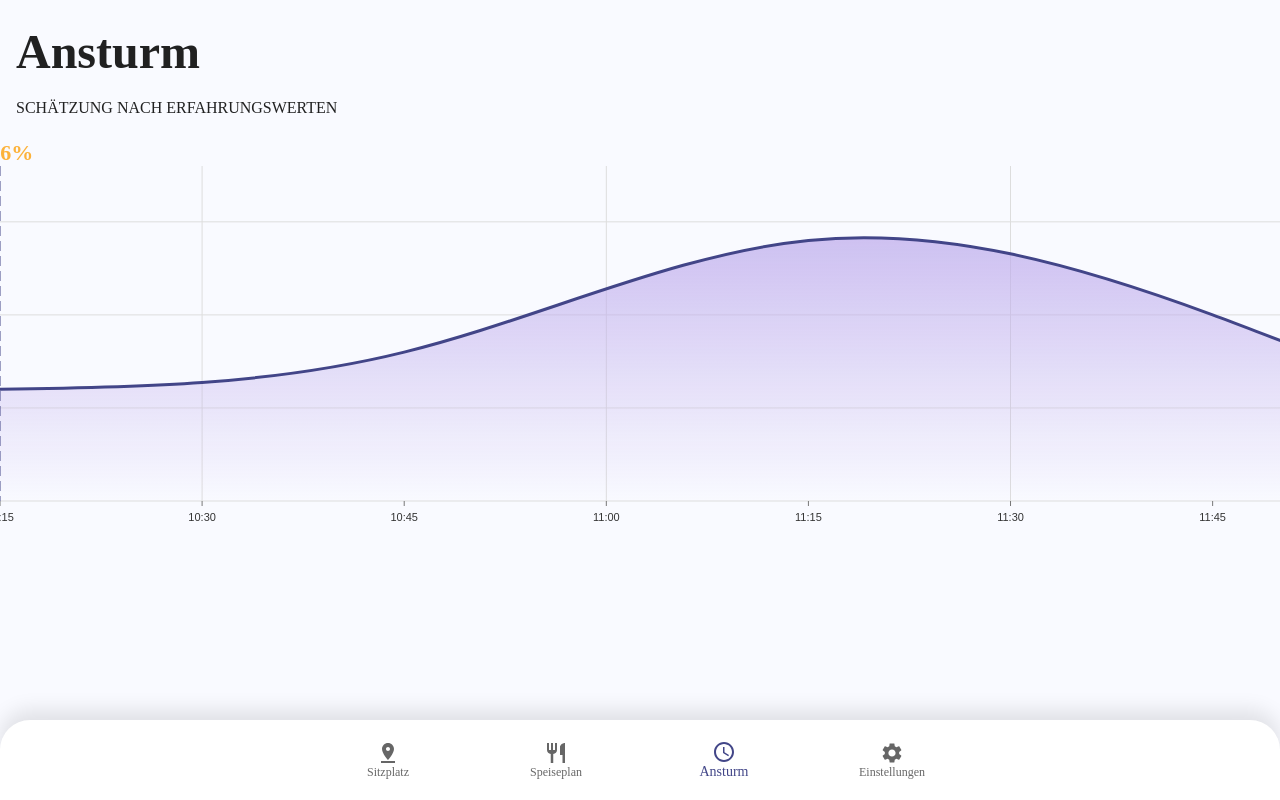
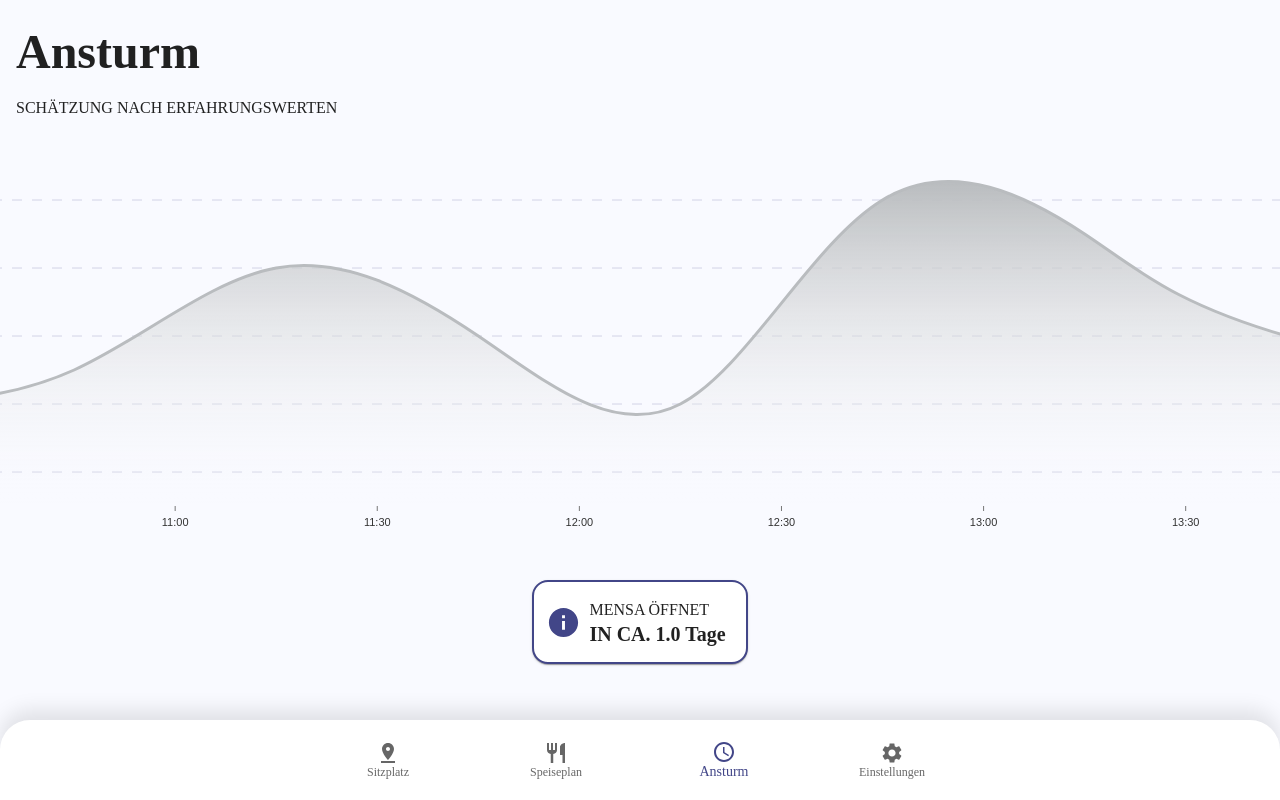
Before and after one commit to LinusHe/MensaPWA, a React (Create React App) app in the folder client/: page /rush in a window 1280 px wide. Built offline with nearby package versions, Linux system fonts and the light colour scheme.

Commit message:
Added Capacity Card

```diff
--- /dev/null
+++ b/client/src/components/CapacityCard.js
@@ -0,0 +1,27 @@
+import React from 'react'
+import { Grid, Card } from '@mui/material';
+import Typography from '@mui/material/Typography';
+import InfoIcon from '@mui/icons-material/Info';
+
+
+function CapacityCard({ data, currentTimeString, topString, bottomString }) {
+  const capacityData = data;
+  const currentTimeStr = currentTimeString;
+
+
+  return (
+    <Card sx={{ border: 2, borderColor: 'primary.main', borderRadius: '1rem', display: 'inline-block' }}>
+      <Grid container alignItems="center" sx={{ p: 1.5, pt: 2.5 }}>
+        <Grid item>
+          <InfoIcon color="primary" fontSize="large" />
+        </Grid>
+        <Grid item sx={{ pl: 1, pr: 1, flexGrow: 1, justifyContent: 'center' }}>
+          <Typography variant="body1" sx={{ lineHeight: 1 }}>{topString}</Typography>
+          <Typography variant="h6" fontWeight="bold">{bottomString}</Typography>
+        </Grid>
+      </Grid>
+    </Card>
+  )
+}
+
+export default CapacityCard
--- a/client/src/components/CapacityGraph.js
+++ b/client/src/components/CapacityGraph.js
@@ -1,18 +1,17 @@
 import React, { useEffect, useRef } from 'react';
 import { ResponsiveLine } from '@nivo/line';
 
-const CapacityGraph = ({ data, currentCapa }) => {
+const CapacityGraph = ({ data, currentTimeString, currentCapa, greyed }) => {
   const containerRef = useRef(null);
   const bigElementRef = useRef(null);
-  // let debugHour = "14";
-  // let debugMinute = "00";
-  const currentTime = new Date();
+  const currentTime = currentTimeString;
 
   const startHour = 11;
   const endHour = 15;
-  const currentHour = currentTime.getHours();
-  const currentMinute = currentTime.getMinutes() < 10 ? `0${currentTime.getMinutes()}` : currentTime.getMinutes().toString();
-  const scrollMultiplier = ((currentHour - startHour) / (endHour - startHour)) * 2.2; // Value between 0 and 1 representing the current time between 10:00 and 15:00
+  const currentHour = currentTime.split(':')[0];
+  const currentMinute = currentTime.split(':')[1];
+  let scrollMultiplier = greyed?0.4:(((parseInt(currentHour) + parseInt(currentMinute) / 60) - startHour) / (endHour - startHour)) + 0.5 * (currentHour - startHour);
+
 
   let currencyCapacity = currentCapa;
 
@@ -35,7 +34,7 @@ const CapacityGraph = ({ data, currentCapa }) => {
   return (
     <div
       style={{
-        height: '50vh',
+        height: greyed?'calc(100vh - 380px)':'calc(100vh - 396px)', // TODO Make this relative to sizes of other elements
         overflowX: 'scroll',
         overflowY: 'hidden',
       }}
@@ -44,7 +43,7 @@ const CapacityGraph = ({ data, currentCapa }) => {
       <div
         style={{
           height: '100%',
-          width: '300vw',
+          width: greyed ? '150vw' : '200vw',
         }}
         ref={bigElementRef}
       >
@@ -59,19 +58,32 @@ const CapacityGraph = ({ data, currentCapa }) => {
           }}
           yScale={{
             type: 'linear',
+            max: 100,
           }}
-          margin={{ top: 30, right: 0, bottom: 35, left: 0 }}
+          margin={{ top: 30, right: 0, bottom: 50, left: 0 }}
           curve="natural"
           yFormat={format}
           axisBottom={{
             orient: 'bottom',
             format: '%H:%M',
-            tickValues: 'every 15 minutes',
+            tickValues: greyed? 'every 30 minutes':'every 30 minutes',
             legendOffset: 36,
             legendPosition: 'middle',
           }}
+          theme={
+            {
+              grid: {
+                line: {
+                  stroke: '#424588',
+                  strokeWidth: 1,
+                  strokeDasharray: '10 10',
+                  opacity: 0.2,
+                }
+              }
+            }
+          }
           axisLeft={null}
-          colors={['#424588']}
+          colors={[greyed?'#B9BCBF':'#424588']}
           lineWidth={3}
           pointSize={10}
           pointColor={{ theme: 'background' }}
@@ -82,16 +94,16 @@ const CapacityGraph = ({ data, currentCapa }) => {
           areaOpacity={1}
           enablePoints={false}
           enableSlices="x"
-          // enableGridX={false}
+          enableGridX={false}
           enableGridY
-          gridYValues={[0, 25, 50, 75]}
+          gridYValues={[10, 30, 50, 70, 90]}
           defs={[
             {
               id: 'gradient',
               type: 'linearGradient',
               colors: [
-                { offset: 0, color: '#BEACEC', opacity: 1 },
-                { offset: 100, color: '#BEACEC', opacity: 0 },
+                { offset: 0, color: greyed?'#B9BCBF':'#BEACEC', opacity: 1 },
+                { offset: 100, color: greyed?'#FFFFFF':'#BEACEC', opacity: 0 },
               ],
             },
           ]}
--- a/client/src/components/CapacityIndicator.js
+++ b/client/src/components/CapacityIndicator.js
@@ -3,15 +3,25 @@ import { Grid } from '@mui/material';
 import Typography from '@mui/material/Typography';
 import CapacityGraph from './CapacityGraph';
 import CapacityData from '../assets/mensaCapacity.json'
+import CapacityCard from './CapacityCard';
 
 
 function CapacityIndicator() {
   let currentHour = new Date().getHours().toString();
-  let currentMinute = new Date().getMinutes().toString();
+  let currentMinute = new Date().getMinutes().toString().padStart(2, '0');;
+  // Get the current day of the week (0 = Sunday, 1 = Monday, ..., 6 = Saturday)
+  let currentDay = new Date().getDay();
+  // DEBUG
+  // currentHour = '12';
+  // currentMinute = '44';
+  // currentDay = 0;
+  const currentTime = `${currentHour}:${currentMinute}`;
+  const openingTime = '10:00';
+  const closingTime = '15:00';
+  const mensaCapacity = require('../assets/mensaCapacity.json');
+  let greyed = false;
 
   const calculateCurentCapacity = () => {
-      const mensaCapacity = require('../assets/mensaCapacity.json');
-      const currentTime = `${currentHour}:${currentMinute}`;
     let previousTime = mensaCapacity[0].data[0].x;
     let previousValue = mensaCapacity[0].data[0].y;
     let nextTime = mensaCapacity[0].data[1].x;
@@ -31,7 +41,93 @@ function CapacityIndicator() {
     const currentTimeInMinutes = parseInt(currentHour) * 60 + parseInt(currentMinute);
 
     const interpolatedValue = previousValue + (nextValue - previousValue) * ((currentTimeInMinutes - previousTimeInMinutes) / (nextTimeInMinutes - previousTimeInMinutes));
-      return('~'+interpolatedValue.toFixed(0)+"%");
+    return ('~' + interpolatedValue.toFixed(0) + "%");
+  }
+
+  // Helper function to convert time string to minutes
+  const timeToMinutes = (timeStr) => {
+    return parseInt(timeStr.split(':')[0]) * 60 + parseInt(timeStr.split(':')[1]);
+  };
+
+  // Calculate peak times
+  const calculatePeaks = () => {
+    let peaks = [];
+    let max = mensaCapacity[0].data[0].y;
+    for (let i = 1; i < mensaCapacity[0].data.length - 1; i++) {
+      if (mensaCapacity[0].data[i].y > mensaCapacity[0].data[i - 1].y && mensaCapacity[0].data[i].y > mensaCapacity[0].data[i + 1].y) {
+        peaks.push(mensaCapacity[0].data[i].x);
+      }
+    }
+    return peaks;
+  };
+
+  // Calculate time to next peak
+  const calculateTimeToNextPeak = () => {
+    const currentTimeInMinutes = timeToMinutes(currentTime);
+    const peaks = calculatePeaks();
+    for (let i = 0; i < peaks.length; i++) {
+      const peakTimeInMinutes = timeToMinutes(peaks[i]);
+      if (peakTimeInMinutes > currentTimeInMinutes) {
+        const diff = peakTimeInMinutes - currentTimeInMinutes;
+        return diff > 60 ? (diff / 60).toFixed(1) + ' Stunden' : Math.round(diff) + ' Minuten';
+      }
+    }
+    return calculateTimeToClosing();
+  };
+
+  // Calculate time to closing
+  const calculateTimeToClosing = () => {
+    const currentTimeInMinutes = timeToMinutes(currentTime);
+    const closingTimeInMinutes = timeToMinutes(closingTime);
+    const diff = closingTimeInMinutes - currentTimeInMinutes;
+    return diff > 60 ? (diff / 60).toFixed(1) + ' Stunden' : Math.round(diff) + ' Minuten';
+  };
+
+  // Calculate time to opening
+  const calculateTimeToOpening = () => {
+    const currentTimeInMinutes = timeToMinutes(currentTime);
+    const openingTimeInMinutes = timeToMinutes(openingTime);
+    let diff = openingTimeInMinutes - currentTimeInMinutes;
+
+    // If the current time is after the closing time, add 24 hours (1440 minutes) to the difference
+    if (currentTimeInMinutes > timeToMinutes(closingTime)) {
+      diff += 24 * 60;
+    }
+
+    // If it's Friday, add 48 hours (2880 minutes) to the difference
+    if (currentDay === 5) {
+      diff += 48 * 60;
+    }
+
+    // If it's Saturday, add 24 hours (1440 minutes) to the difference
+    if (currentDay === 6) {
+      diff += 24 * 60;
+    }
+
+    return diff > 1440 ? (diff / 1440).toFixed(1) + ' Tage' : diff > 60 ? (diff / 60).toFixed(1) + ' Stunden' : Math.round(diff) + ' Minuten';
+  };
+
+  // Generate display strings
+  const currentTimeInMinutes = timeToMinutes(currentTime);
+  const closingTimeInMinutes = timeToMinutes(closingTime);
+  const openingTimeInMinutes = timeToMinutes(openingTime);
+
+
+  let topString = 'Nächster Ansturm'.toUpperCase();
+  let bottomString = 'In ca. '.toUpperCase() + calculateTimeToNextPeak();
+
+  // Only show "Mensa schließt" after the last peak
+  if (currentTimeInMinutes < openingTimeInMinutes) {
+    topString = 'Mensa öffnet'.toUpperCase();
+    bottomString = 'In ca. '.toUpperCase() + calculateTimeToOpening();
+    greyed = true;
+  } else if (currentTimeInMinutes > closingTimeInMinutes) {
+    topString = 'Mensa öffnet'.toUpperCase();
+    bottomString = 'In ca. '.toUpperCase() + calculateTimeToOpening();
+    greyed = true;
+  } else if (currentTimeInMinutes >= timeToMinutes(calculatePeaks().slice(-1)[0])) {
+    topString = 'Mensa schließt'.toUpperCase();
+    bottomString = 'In ca. '.toUpperCase() + calculateTimeToClosing();
   }
 
   return (
@@ -53,8 +149,11 @@ function CapacityIndicator() {
           Schätzung nach Erfahrungswerten
         </Typography>
       </Grid>
-      <Grid item xs={12} sx={{ flexGrow: 1 }}>
-        <CapacityGraph data={CapacityData} currentCapa={calculateCurentCapacity()}></CapacityGraph>
+      <Grid item xs={12} sx={{ flexGrow: 1, pt:greyed?0:2 }}>
+        <CapacityGraph data={CapacityData} currentTimeString={currentTime} currentCapa={calculateCurentCapacity()} greyed={greyed}></CapacityGraph>
+      </Grid>
+      <Grid item sx={{ pt: 3, flexGrow: 0, display: 'flex', justifyContent: 'center' }}>
+        <CapacityCard data={CapacityData} currentTimeString={currentTime} topString={topString} bottomString={bottomString}></CapacityCard>
       </Grid>
     </Grid>
   )
```
Lines whose indentation alone changed are shown as unchanged.
